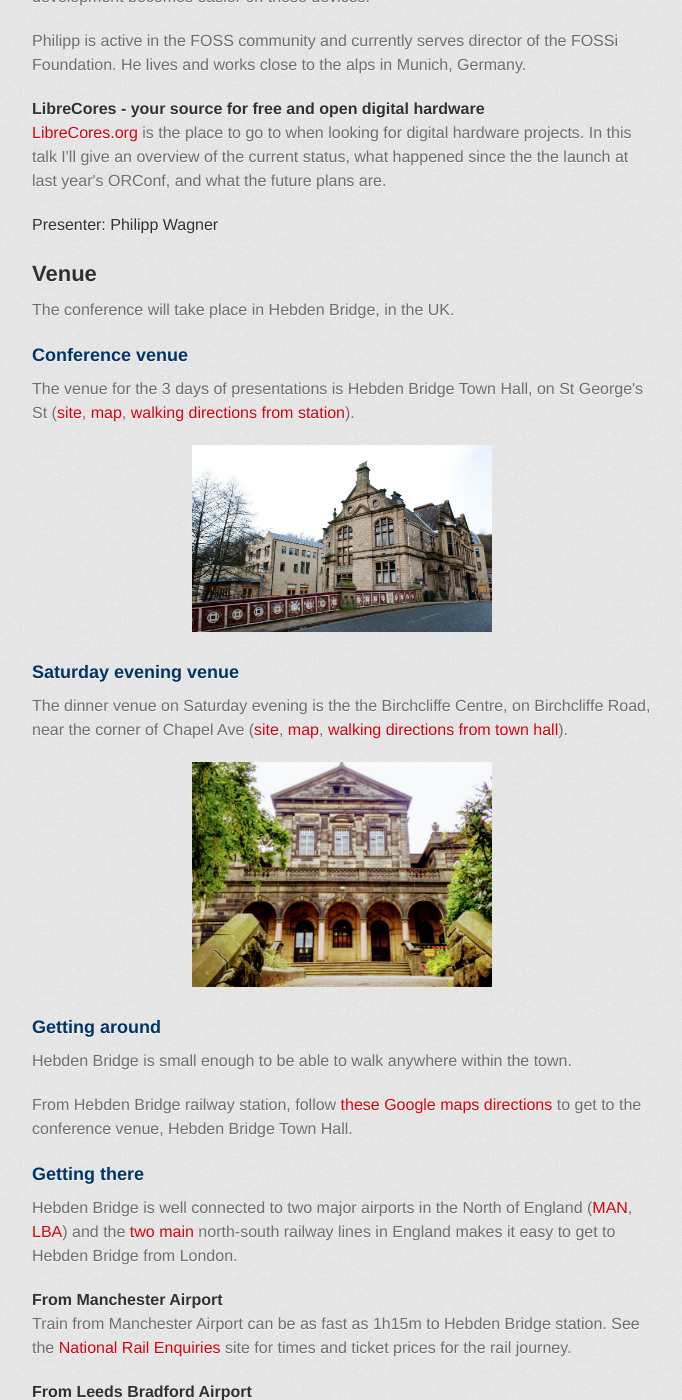
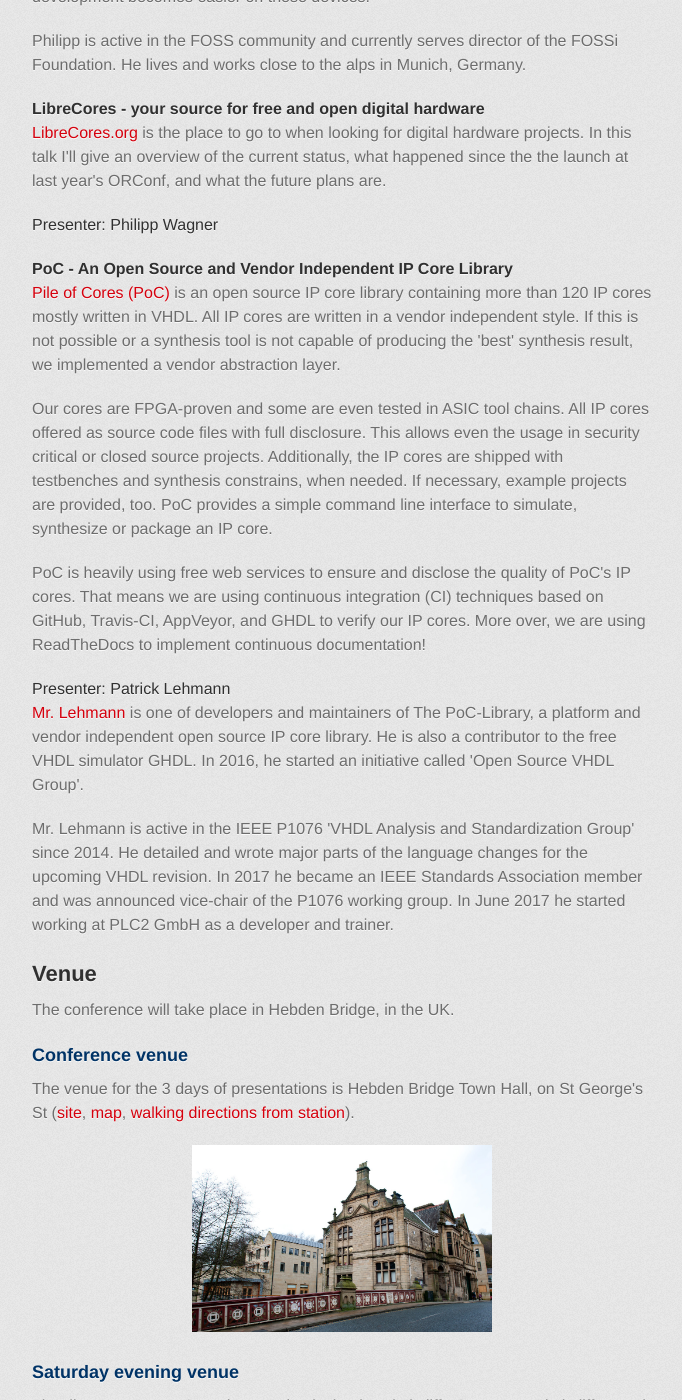
Before and after one commit to fossi-foundation/orconf, a Jekyll site: the page index.html, which Jekyll copies as it is, in a window 1280 px wide and 1400 px high, scrolled down 4922 px. Shown: the whole window, without its empty margins (298-980 px from the left). Built offline with Jekyll 4.4.1, drawn with Linux system fonts in a browser that asks for light colours; some web fonts are replaced.

Commit message:
Add poc talk

```diff
--- a/index.html
+++ b/index.html
@@ -366,6 +366,45 @@
 	  </p>
 
 
+	  <h4>
+	    <a name="poc" class="anchor" href="#poc"><span class="octicon octicon-link"></span>
+            </a>PoC - An Open Source and Vendor Independent IP Core Library</h4>
+          <p>
+	    <a href="https://github.com/VLSI-EDA/PoC" target="_blank">Pile of Cores (PoC)</a>
+	    is an open source IP core library containing more than 120 IP
+	    cores mostly written in VHDL. All IP cores are written in a vendor independent style.
+	    If this is not possible or a synthesis tool is not capable of producing the 'best'
+	    synthesis result, we implemented a vendor abstraction layer.
+	  </p>
+	  <p>
+	    Our cores are FPGA-proven and some are even tested in ASIC tool chains.  All IP cores
+	    offered as source code files with full disclosure. This allows even the usage in security
+	    critical or closed source projects. Additionally, the IP cores are shipped with testbenches
+	    and synthesis constrains, when needed. If necessary, example projects are provided, too.
+	    PoC provides a simple command line interface to simulate, synthesize or package an IP core.
+	  </p>
+	  <p>
+	    PoC is heavily using free web services to ensure and disclose the quality of PoC's IP cores.
+	    That means we are using continuous integration (CI) techniques based on GitHub, Travis-CI,
+	    AppVeyor, and GHDL to verify our IP cores. More over, we are using ReadTheDocs to
+	    implement continuous documentation!
+	  </p>
+          <h5>Presenter: <a name="plehmann" class="anchor" href="#plehmann"><span class="octicon octicon-link"></span>
+            </a>Patrick Lehmann</h5>
+          <p>
+	    <a href="https://paebbels.github.io/" target="_blank">Mr. Lehmann</a> is one of developers and maintainers
+	    of The PoC-Library, a platform and vendor independent
+	    open source IP core library. He is also a contributor to the free VHDL simulator GHDL. In 2016,
+	    he started an initiative called 'Open Source VHDL Group'.
+	  </p>
+	  <p>
+	    Mr. Lehmann is active in the IEEE P1076 'VHDL Analysis and Standardization Group' since 2014. He
+	    detailed and wrote major parts of the language changes for the upcoming VHDL revision. In 2017
+	    he became an IEEE Standards Association member and was announced vice-chair of the P1076 working group.
+	    In June 2017 he started working at PLC2 GmbH as a developer and trainer.
+	  </p>
+
+
 	  <h2><a name="venue" class="anchor" href="#venue"><span class="octicon octicon-link"></span></a>Venue</h2>
 	  <p>
 	    The conference will take place in Hebden Bridge, in the UK.
```
